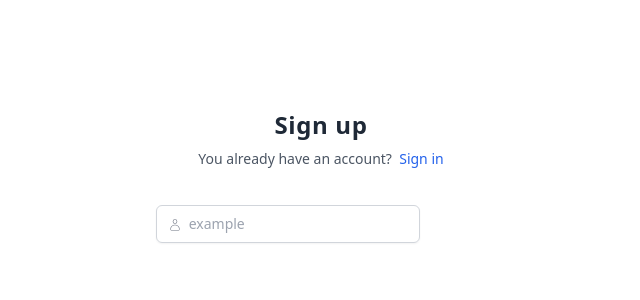
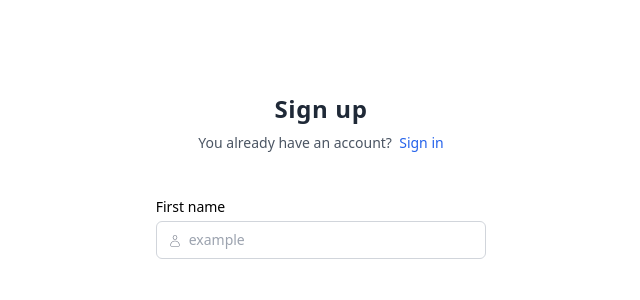
Before and after one commit to alialipoordev/nextjs-full-authentication, a Next.js app: page /auth in a window 1280 px wide. Shown: the top 300 px of the page, without its empty margins (319-959 px from the left). Built offline with nearby package versions, Linux system fonts and the light colour scheme.

Commit message:
react hook form for Input

```diff
--- a/package.json
+++ b/package.json
@@ -16,6 +16,7 @@
     "next-auth": "^4.24.7",
     "react": "^18",
     "react-dom": "^18",
+    "react-hook-form": "^7.51.5",
     "react-icons": "^5.2.1"
   },
   "devDependencies": {
--- a/src/components/forms/Register.tsx
+++ b/src/components/forms/Register.tsx
@@ -1,12 +1,22 @@
 import * as React from "react";
 import Input from "../inputs/Input";
 import { CiUser } from "react-icons/ci";
+import { useForm } from "react-hook-form";
 
 interface IRegisterFormProps {}
 
 const RegisterForm: React.FunctionComponent<IRegisterFormProps> = (props) => {
+  const {
+    register,
+    handleSubmit,
+    watch,
+    formState: { errors, isSubmitting },
+  } = useForm();
+
+  const onSubmit = (data: any) => console.log(data);
+
   return (
-    <form className="my-8 text-sm">
+    <form className="my-8 text-sm" onSubmit={handleSubmit(onSubmit)}>
       <div className="gap-2 md:flex">
         <Input
           name="first_name"
@@ -14,6 +24,9 @@ const RegisterForm: React.FunctionComponent<IRegisterFormProps> = (props) => {
           type="text"
           icon={<CiUser />}
           placeholder="example"
+          register={register}
+          error={errors?.first_name?.message}
+          disabled={isSubmitting}
         />
       </div>
     </form>
--- a/src/components/inputs/Input.tsx
+++ b/src/components/inputs/Input.tsx
@@ -1,4 +1,5 @@
 import * as React from "react";
+import { IoAlertCircle } from "react-icons/io5";
 
 interface IInputProps {
   name: string;
@@ -6,6 +7,9 @@ interface IInputProps {
   type: string;
   icon: JSX.Element;
   placeholder: string;
+  register: any;
+  error: any;
+  disabled: boolean;
 }
 
 const Input: React.FunctionComponent<IInputProps> = ({
@@ -14,11 +18,19 @@ const Input: React.FunctionComponent<IInputProps> = ({
   type,
   icon,
   placeholder,
+  register,
+  error,
+  disabled,
 }) => {
   return (
-    <div className="relative mt-1 rounded-md shadow-sm">
-          <div className="pointer-event-none absolute left-0 top-0.5 inset-y-0
-            flex items-center pl-3">
+    <div className="mt-3 w-[100%]">
+      <label htmlFor={name}>{label}</label>
+      <div className="relative mt-1 rounded-md">
+        <div
+          className="pointer-event-none absolute left-0 top-0.5 inset-y-0
+            flex items-center pl-3"
+          style={{ transform: `${error ? "translateY(-12px)" : ""}` }}
+        >
           <span className="text-gray-500 text-sm">{icon}</span>
         </div>
         <input
@@ -27,7 +39,16 @@ const Input: React.FunctionComponent<IInputProps> = ({
           className="w-full py-2 pr-7 pl-8 block rounded-md border
          border-gray-300 outline-offset-2 outline-transparent text-sm
          focus:border-blue-500 focus:ring-blue-700 focus:ring-2"
+          {...register(name)}
+          style={{ borderColor: `${error ? "#ed4337" : ""}` }}
         />
+        {error && (
+          <div className="fill-red-500 absolute right-2 top-2.5 text-xl">
+            <IoAlertCircle fill="#ed4337" />
+          </div>
+        )}
+        {error && <p className="text-sm text-[#ed4337] mt-1">{error}</p>}
+      </div>
     </div>
   );
 };
```
Also changed, not shown: 1 other file (tests, documents, lock files or other folders). Lines whose indentation alone changed are shown as unchanged.
